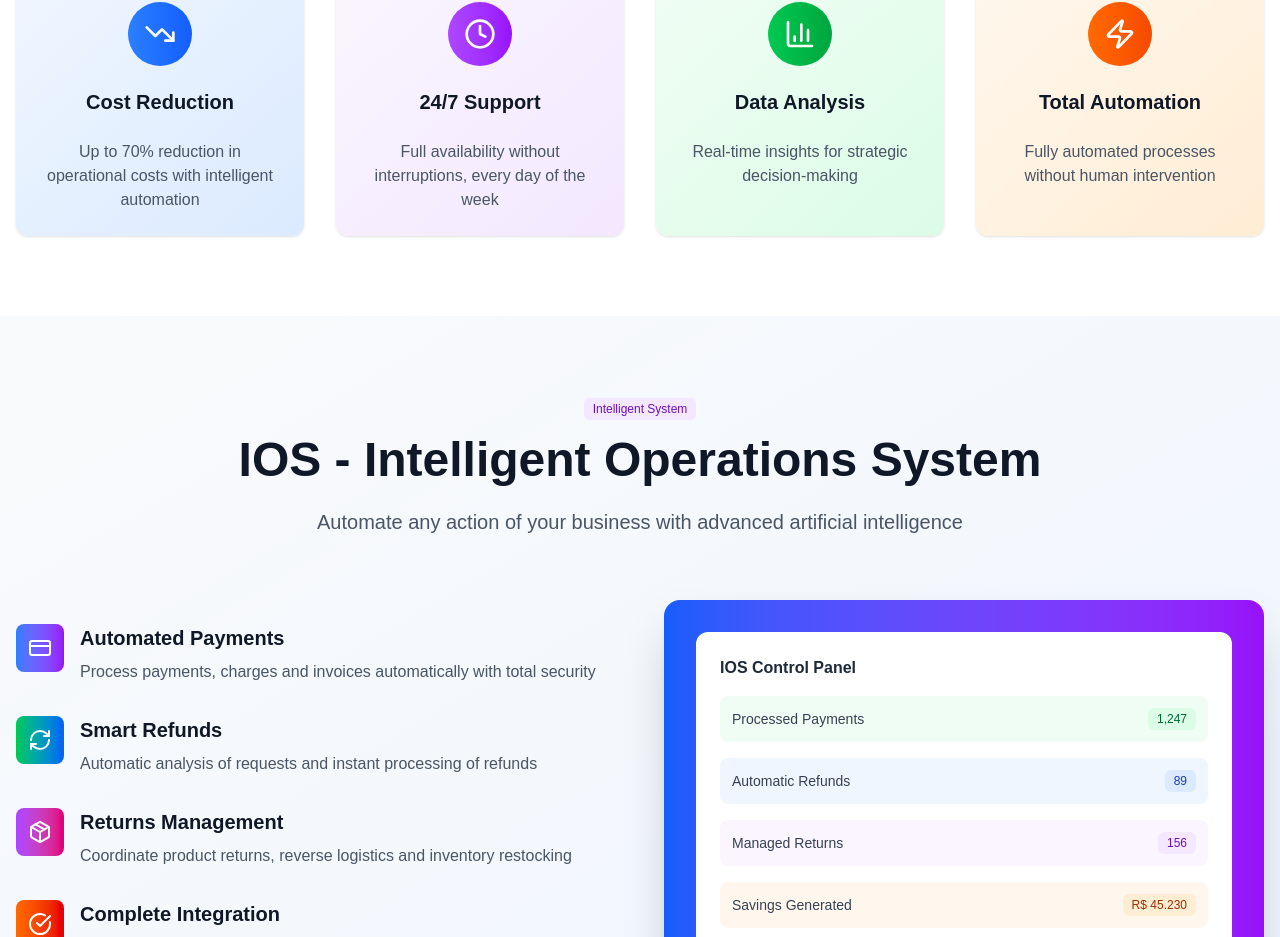
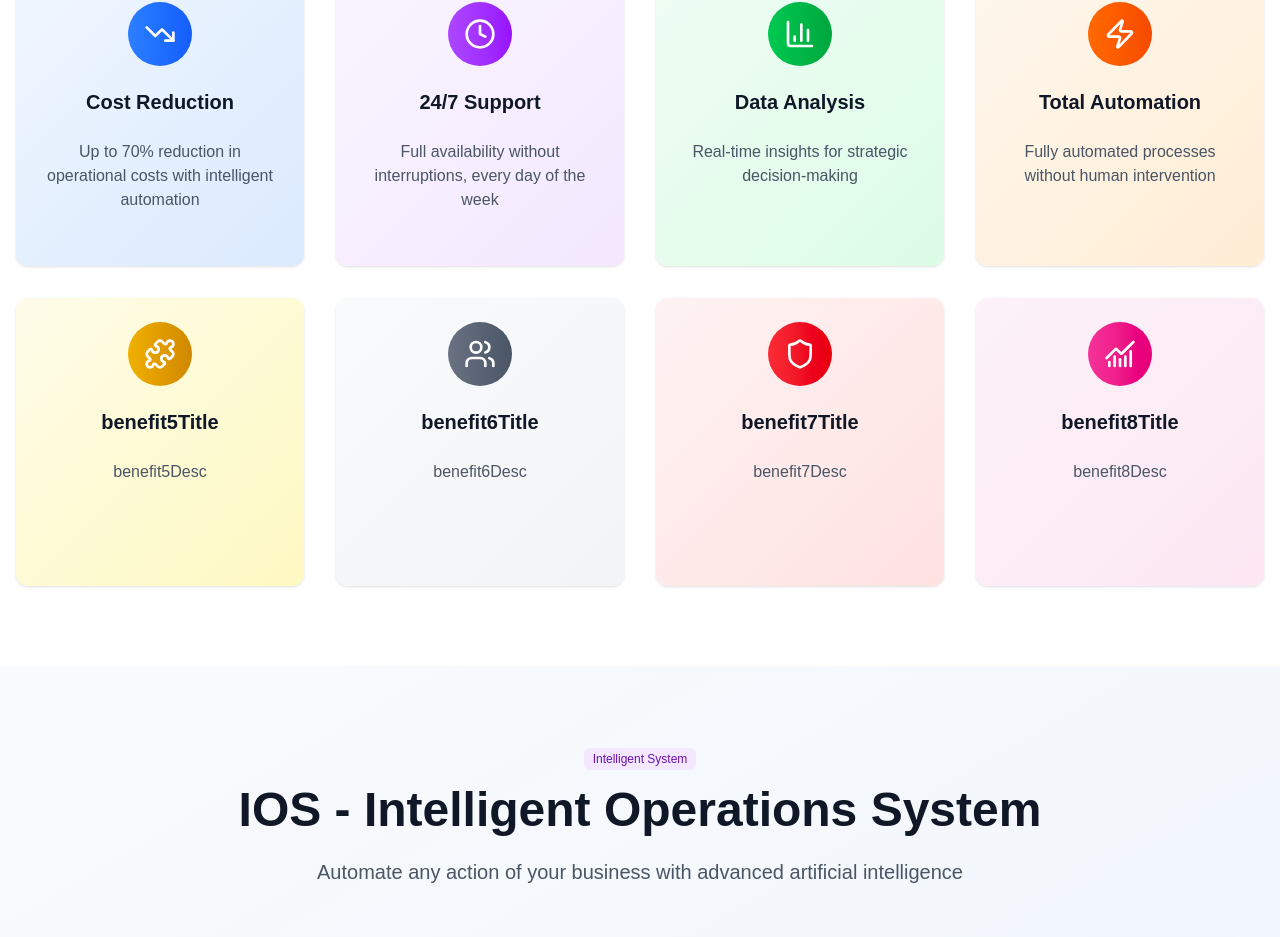
Before and after one commit to Notrus-ai/notrus-site, a Next.js app: page /en in a window 1280 px wide. Shown: the part 1241-2178 px from the top of the page. Built offline with nearby package versions, Linux system fonts and the light colour scheme.

Commit message:
added 4 new boxes

```diff
--- a/src/components/ui/Benefits.tsx
+++ b/src/components/ui/Benefits.tsx
@@ -1,69 +1,143 @@
-import { BarChart3, Clock, TrendingDown, Zap } from "lucide-react";
+import {
+  BarChart3,
+  Clock,
+  Shield,
+  TrendingDown,
+  Zap,
+  Users,
+  Puzzle,
+  ChartNoAxesCombined,
+} from "lucide-react";
 import { Card, CardContent, CardHeader, CardTitle } from "./card";
 
 export default function Benefits({ t }) {
   return (
-        <section id={t('benefits')} className="py-20 px-4 bg-white">
+    <section id={t("benefits")} className="py-20 px-4 bg-white">
       <div className="container mx-auto">
         <div className="text-center mb-16">
           <h2 className="text-4xl md:text-5xl font-bold mb-6 text-gray-900">
-                        {t('whyTitle')}
+            {t("whyTitle")}
           </h2>
           <p className="text-xl text-gray-600 max-w-3xl mx-auto">
-                        {t('whySubtitle')}
+            {t("whySubtitle")}
           </p>
         </div>
 
         <div className="grid md:grid-cols-2 lg:grid-cols-4 gap-8">
-                    <Card className="text-center hover:shadow-lg transition-shadow border-0 bg-gradient-to-br from-blue-50 to-blue-100">
+          <Card className="text-center hover:shadow-lg transition-shadow border-0 bg-gradient-to-br from-blue-50 to-blue-100 h-72 flex flex-col">
             <CardHeader>
               <div className="w-16 h-16 bg-gradient-to-r from-blue-500 to-blue-600 rounded-full flex items-center justify-center mx-auto mb-4">
                 <TrendingDown className="text-white" size={32} />
               </div>
-                            <CardTitle className="text-xl text-gray-900">{t('benefit1Title')}</CardTitle>
+              <CardTitle className="text-xl text-gray-900">
+                {t("benefit1Title")}
+              </CardTitle>
             </CardHeader>
-                        <CardContent>
-                            <p className="text-gray-600">{t('benefit1Desc')}</p>
+            <CardContent className="flex-grow overflow-hidden">
+              <p className="text-gray-600 break-words">{t("benefit1Desc")}</p>
             </CardContent>
           </Card>
 
-                    <Card className="text-center hover:shadow-lg transition-shadow border-0 bg-gradient-to-br from-purple-50 to-purple-100">
+          <Card className="text-center hover:shadow-lg transition-shadow border-0 bg-gradient-to-br from-purple-50 to-purple-100 h-72 flex flex-col">
             <CardHeader>
               <div className="w-16 h-16 bg-gradient-to-r from-purple-500 to-purple-600 rounded-full flex items-center justify-center mx-auto mb-4">
                 <Clock className="text-white" size={32} />
               </div>
-                            <CardTitle className="text-xl text-gray-900">{t('benefit2Title')}</CardTitle>
+              <CardTitle className="text-xl text-gray-900">
+                {t("benefit2Title")}
+              </CardTitle>
             </CardHeader>
-                        <CardContent>
-                            <p className="text-gray-600">{t('benefit2Desc')}</p>
+            <CardContent className="flex-grow overflow-hidden">
+              <p className="text-gray-600 break-words">{t("benefit2Desc")}</p>
             </CardContent>
           </Card>
 
-                    <Card className="text-center hover:shadow-lg transition-shadow border-0 bg-gradient-to-br from-green-50 to-green-100">
+          <Card className="text-center hover:shadow-lg transition-shadow border-0 bg-gradient-to-br from-green-50 to-green-100 h-72 flex flex-col">
             <CardHeader>
               <div className="w-16 h-16 bg-gradient-to-r from-green-500 to-green-600 rounded-full flex items-center justify-center mx-auto mb-4">
                 <BarChart3 className="text-white" size={32} />
               </div>
-                            <CardTitle className="text-xl text-gray-900">{t('benefit3Title')}</CardTitle>
+              <CardTitle className="text-xl text-gray-900">
+                {t("benefit3Title")}
+              </CardTitle>
             </CardHeader>
-                        <CardContent>
-                            <p className="text-gray-600">{t('benefit3Desc')}</p>
+            <CardContent className="flex-grow overflow-hidden">
+              <p className="text-gray-600 break-words">{t("benefit3Desc")}</p>
             </CardContent>
           </Card>
 
-                    <Card className="text-center hover:shadow-lg transition-shadow border-0 bg-gradient-to-br from-orange-50 to-orange-100">
+          <Card className="text-center hover:shadow-lg transition-shadow border-0 bg-gradient-to-br from-orange-50 to-orange-100 h-72 flex flex-col">
             <CardHeader>
               <div className="w-16 h-16 bg-gradient-to-r from-orange-500 to-orange-600 rounded-full flex items-center justify-center mx-auto mb-4">
                 <Zap className="text-white" size={32} />
               </div>
-                            <CardTitle className="text-xl text-gray-900">{t('benefit4Title')}</CardTitle>
+              <CardTitle className="text-xl text-gray-900">
+                {t("benefit4Title")}
+              </CardTitle>
             </CardHeader>
-                        <CardContent>
-                            <p className="text-gray-600">{t('benefit4Desc')}</p>
+            <CardContent className="flex-grow overflow-hidden">
+              <p className="text-gray-600 break-words">{t("benefit4Desc")}</p>
+            </CardContent>
+          </Card>
+
+          {/* new boxes from here */}
+          <Card className="text-center hover:shadow-lg transition-shadow border-0 bg-gradient-to-br from-yellow-50 to-yellow-100 h-72 flex flex-col">
+            <CardHeader>
+              <div className="w-16 h-16 bg-gradient-to-r from-yellow-500 to-yellow-600 rounded-full flex items-center justify-center mx-auto mb-4">
+                <Puzzle className="text-white" size={32} />
+              </div>
+              <CardTitle className="text-xl text-gray-900">
+                {t("benefit5Title")}
+              </CardTitle>
+            </CardHeader>
+            <CardContent className="flex-grow overflow-hidden">
+              <p className="text-gray-600 break-words">{t("benefit5Desc")}</p>
+            </CardContent>
+          </Card>
+
+          <Card className="text-center hover:shadow-lg transition-shadow border-0 bg-gradient-to-br from-gray-50 to-gray-100 h-72 flex flex-col">
+            <CardHeader>
+              <div className="w-16 h-16 bg-gradient-to-r from-gray-500 to-gray-600 rounded-full flex items-center justify-center mx-auto mb-4">
+                <Users className="text-white" size={32} />
+              </div>
+              <CardTitle className="text-xl text-gray-900">
+                {t("benefit6Title")}
+              </CardTitle>
+            </CardHeader>
+            <CardContent className="flex-grow overflow-hidden">
+              <p className="text-gray-600 break-words">{t("benefit6Desc")}</p>
+            </CardContent>
+          </Card>
+
+          <Card className="text-center hover:shadow-lg transition-shadow border-0 bg-gradient-to-br from-red-50 to-red-100 h-72 flex flex-col">
+            <CardHeader>
+              <div className="w-16 h-16 bg-gradient-to-r from-red-500 to-red-600 rounded-full flex items-center justify-center mx-auto mb-4">
+                <Shield className="text-white" size={32} />
+              </div>
+              <CardTitle className="text-xl text-gray-900">
+                {t("benefit7Title")}
+              </CardTitle>
+            </CardHeader>
+            <CardContent className="flex-grow overflow-hidden">
+              <p className="text-gray-600 break-words">{t("benefit7Desc")}</p>
+            </CardContent>
+          </Card>
+
+          <Card className="text-center hover:shadow-lg transition-shadow border-0 bg-gradient-to-br from-pink-50 to-pink-100 h-72 flex flex-col">
+            <CardHeader>
+              <div className="w-16 h-16 bg-gradient-to-r from-pink-500 to-pink-600 rounded-full flex items-center justify-center mx-auto mb-4">
+                <ChartNoAxesCombined className="text-white" size={32} />
+              </div>
+              <CardTitle className="text-xl text-gray-900">
+                {t("benefit8Title")}
+              </CardTitle>
+            </CardHeader>
+            <CardContent className="flex-grow overflow-hidden">
+              <p className="text-gray-600 break-words">{t("benefit8Desc")}</p>
             </CardContent>
           </Card>
         </div>
       </div>
     </section>
-    )
+  );
 }
```
Lines whose indentation alone changed are shown as unchanged.
